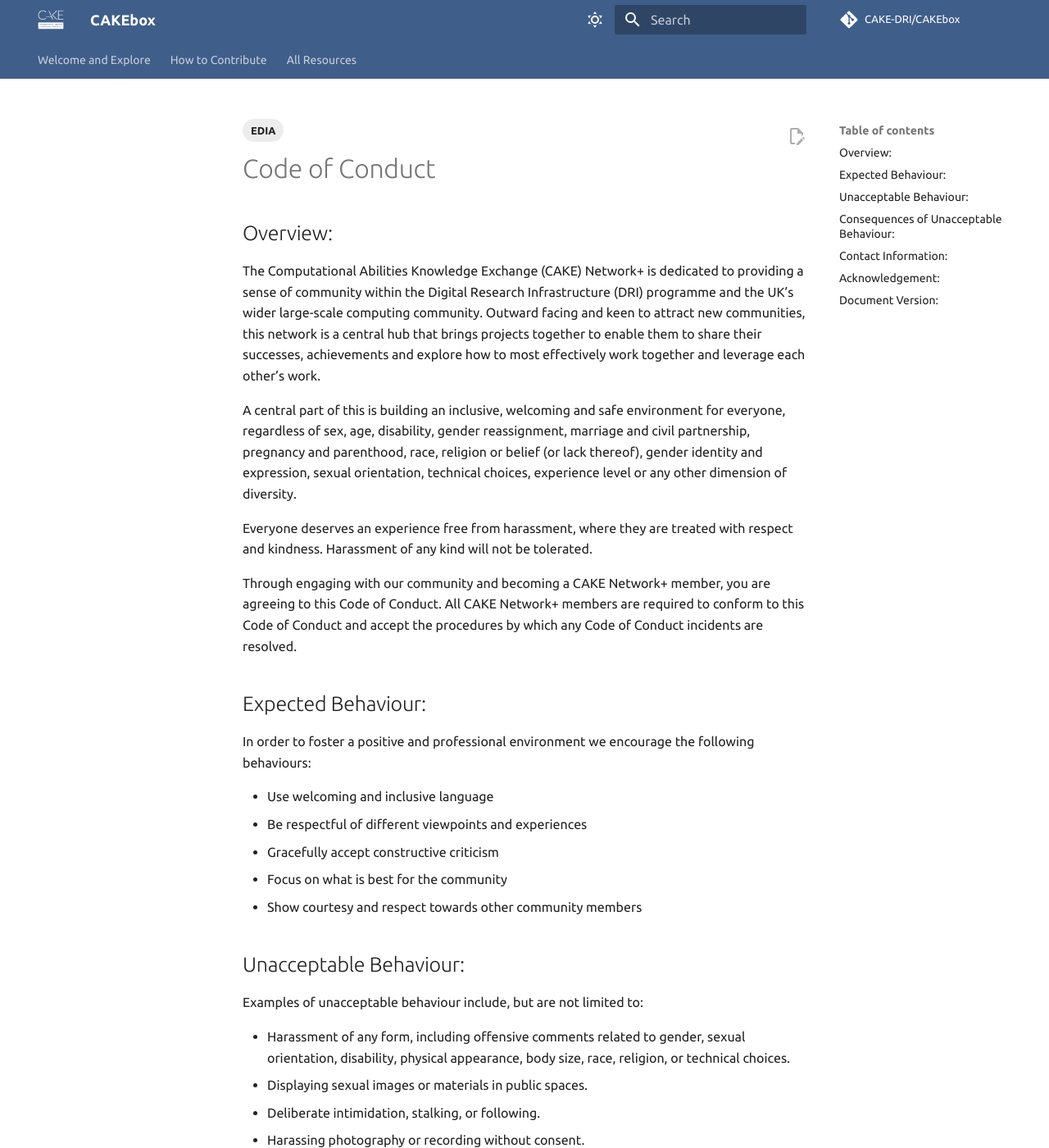
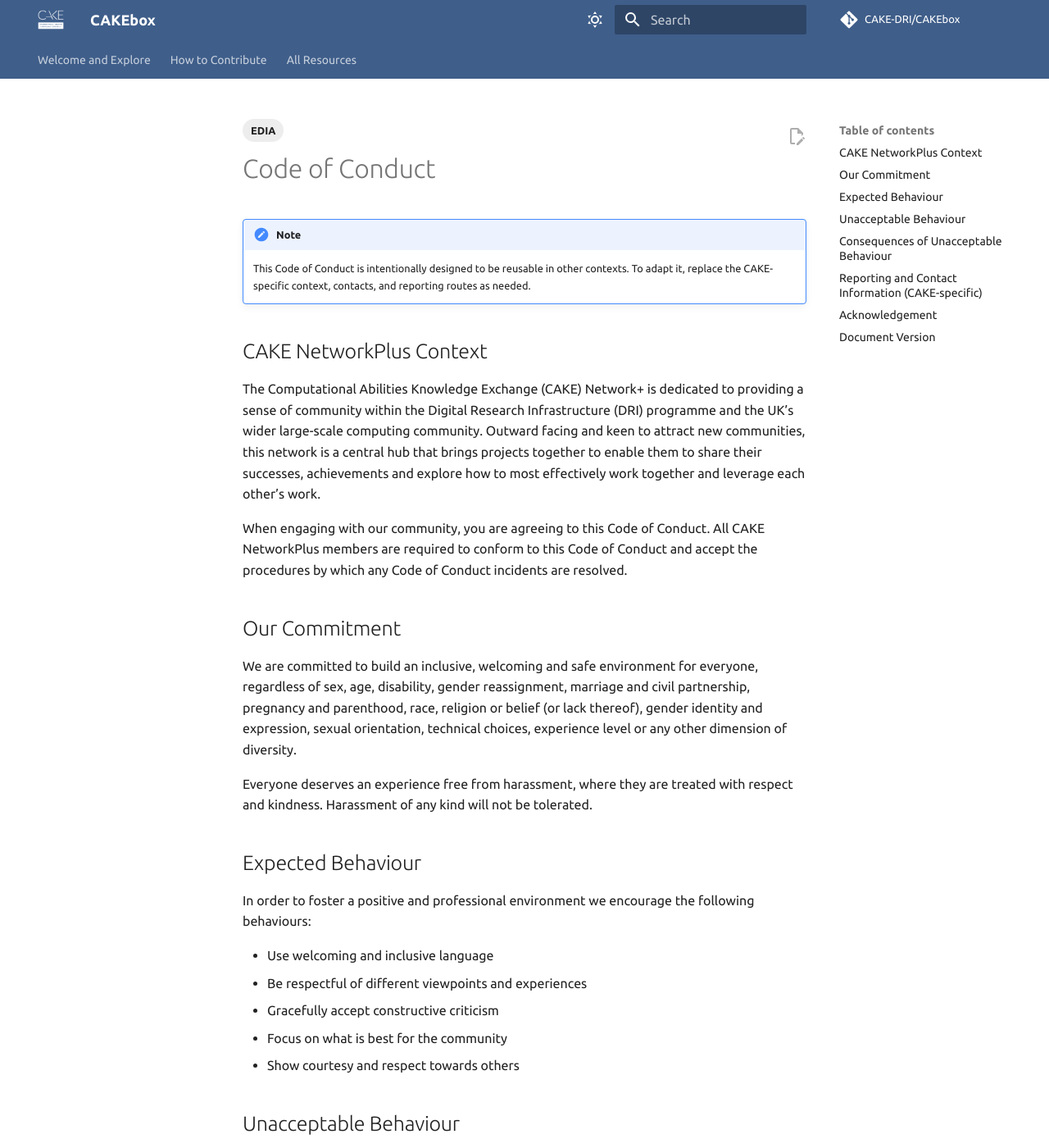
Before and after one commit to CAKE-DRI/CAKEbox, an MkDocs documentation site: the page built from docs/code-of-conduct.md, in a window 1280 px wide and 1400 px high. Shown: the whole window at 82% size. Built offline with MkDocs 1.6.1 and Material for MkDocs 9.7.7, drawn with Linux system fonts in a browser that asks for light colours; comment, search, counter and statistics services are not loaded; some of the changed text lies outside the part shown.

Commit message:
Updates code of conduct to be reusable by other projects

```diff
--- a/docs/code-of-conduct.md
+++ b/docs/code-of-conduct.md
@@ -3,17 +3,23 @@
 tags: [EDIA]
 ---
 
-Overview:
-----------
+!!! Note
+    This Code of Conduct is intentionally designed to be reusable in other contexts. To adapt it, replace the CAKE-specific context, contacts, and reporting routes as needed.
+
+
+CAKE NetworkPlus Context
+-------------------------
 The Computational Abilities Knowledge Exchange (CAKE) Network+ is dedicated to providing a sense of community within the Digital Research Infrastructure (DRI) programme and the UK’s wider large-scale computing community. Outward facing and keen to attract new communities, this network is a central hub that brings projects together to enable them to share their successes, achievements and explore how to most effectively work together and leverage each other’s work.
 
-A central part of this is building an inclusive, welcoming and safe environment for everyone, regardless of sex, age, disability, gender reassignment, marriage and civil partnership, pregnancy and parenthood, race, religion or belief (or lack thereof), gender identity and expression, sexual orientation, technical choices, experience level or any other dimension of diversity.
+When engaging with our community, you are agreeing to this Code of Conduct. All CAKE NetworkPlus members are required to conform to this Code of Conduct and accept the procedures by which any Code of Conduct incidents are resolved.
+
+Our Commitment
+-----------------
+We are committed to build an inclusive, welcoming and safe environment for everyone, regardless of sex, age, disability, gender reassignment, marriage and civil partnership, pregnancy and parenthood, race, religion or belief (or lack thereof), gender identity and expression, sexual orientation, technical choices, experience level or any other dimension of diversity.
 
 Everyone deserves an experience free from harassment, where they are treated with respect and kindness. Harassment of any kind will not be tolerated.
 
-Through engaging with our community and becoming a CAKE Network+ member, you are agreeing to this Code of Conduct. All CAKE Network+ members are required to conform to this Code of Conduct and accept the procedures by which any Code of Conduct incidents are resolved.
-
-Expected Behaviour:
+Expected Behaviour
 ------------------
 In order to foster a positive and professional environment we encourage the following behaviours:
 
@@ -21,9 +27,9 @@
 * Be respectful of different viewpoints and experiences
 * Gracefully accept constructive criticism
 * Focus on what is best for the community
-* Show courtesy and respect towards other community members
+* Show courtesy and respect towards others
 
-Unacceptable Behaviour:
+Unacceptable Behaviour
 -----------------------
 Examples of unacceptable behaviour include, but are not limited to:
 
@@ -39,32 +45,41 @@
 Please be mindful that different people can experience language and actions differently; we encourage everyone to think carefully about their words and actions.
 
 
-Consequences of Unacceptable Behaviour:
+Consequences of Unacceptable Behaviour
 ---------------------------------------
-Anyone asked to cease unacceptable behaviour is expected to comply immediately. If a CAKE Network+ member engages in behaviour that violates this Code of Conduct, the CAKE Steering Committee may take any action they deem appropriate, including warning the offender or expulsion and ban from the CAKE Network+.
+Anyone asked to stop unacceptable behaviour is expected to comply immediately.
 
+If behaviour violating this Code of Conduct occurs, the relevant organising entity may take any action deemed appropriate, including:
 
-Contact Information:
----------------------
-If you experience or witness a Code of Conduct violation, or have any other concerns, please report it as soon as possible.
+* Issuing a warning
+* Removal from an event or activity
+* Temporary or permanent exclusion from the community or network
+
+Reporting and Contact Information (CAKE-specific)
+----------------------------------------------------
+If you experience or witness a Code of Conduct violation, or have any related concerns, please report it as soon as possible.
 
 <!-- * **(TBD)** Submit a confidential report via the [Reporting Form](link to form), which allows for anonymous submissions if preferred. If you include your contact information, we will acknowledge receipt and keep you updated. -->
 
-Contact the committee at: **[cake-management@mlist.is.ed.ac.uk](mailto:cake-management@mlist.is.ed.ac.uk)**
+For issues within the CAKE NetworkPlus:
 
-Or, contact us individually:
+**Committee Contact:**
+[cake-management@mlist.is.ed.ac.uk](mailto:cake-management@mlist.is.ed.ac.uk)
+
+**Individual Contacts:**
 
 * Nick Brown, CAKE Principal Investigator: [n.brown@epcc.ed.ac.uk](mailto:n.brown@epcc.ed.ac.uk)
 * Eleanor Broadway, CAKE Co-Investigator: [e.broadway@epcc.ed.ac.uk](mailto:e.broadway@epcc.ed.ac.uk)
 * Marion Weinzierl, CAKE Co-Investigator: [mw925@cam.ac.uk](mailto:mw925@cam.ac.uk)
 * Tobias Weinzierl, CAKE Co-Investigator: [tobias.weinzierl@durham.ac.uk](mailto:tobias.weinzierl@durham.ac.uk)
 
-Acknowledgement:
+Acknowledgement
 ----------------
 This Code of Conduct was adapted from the [Society of Research Software Engineering Code of Conduct](https://society-rse.org/about/policies/code-of-conduct/) licensed under a Creative Commons 4.0 license (accessed 05/05/2025) and the [Software Sustainability Institute Research Software Camps Code of Conduct](https://www.software.ac.uk/training/research-software-camps/code-of-conduct), licensed under a Creative Commons Attribution Non-Commercial 2.5 license (accessed 05/05/2025).
 
-## Document Version:
+## Document Version
 
 | Version | Date |
 | --- | --- |
 | 1 | 25/05/25 |
+| 2 | 15/04/2025 |
```
